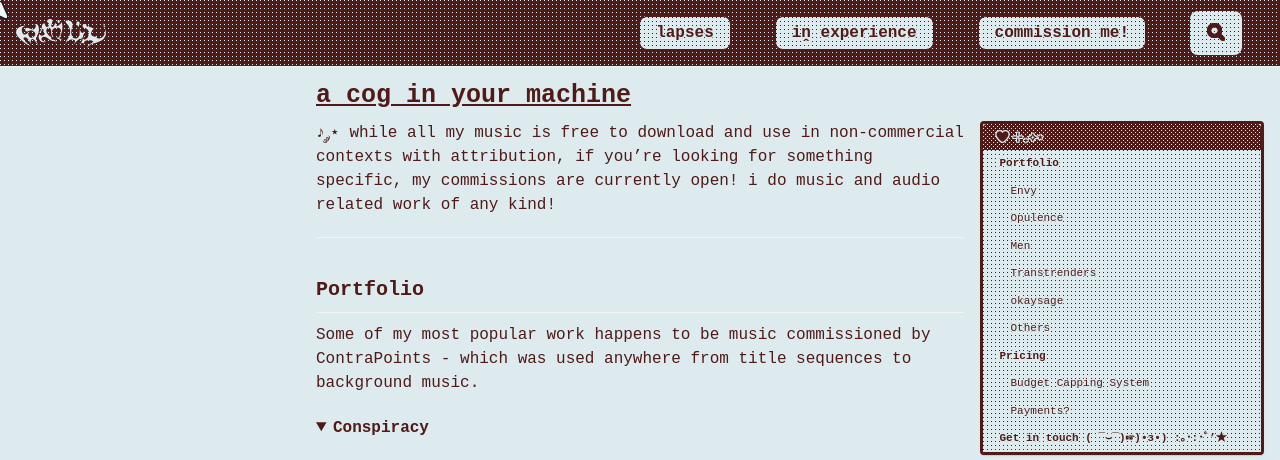
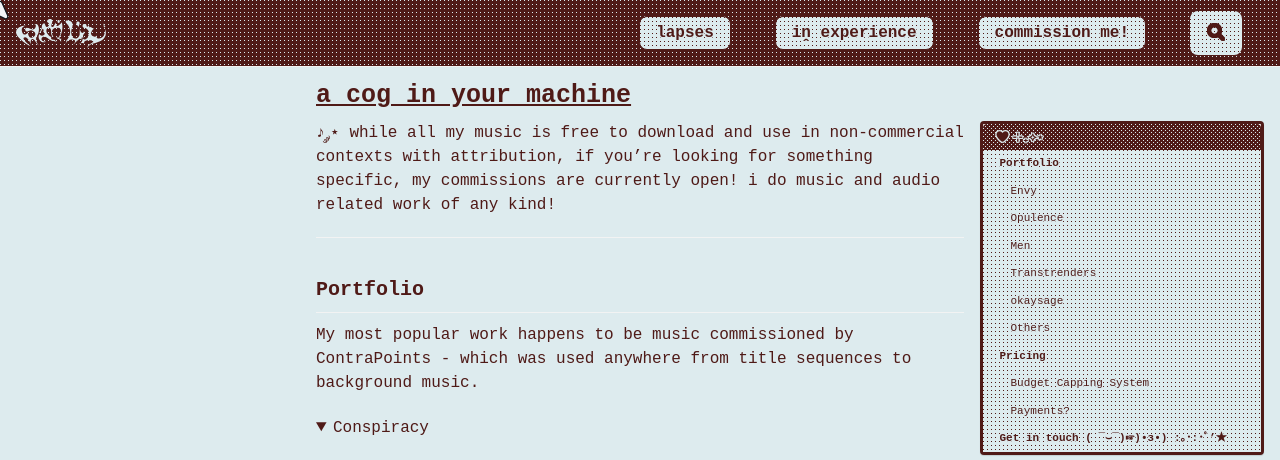
Before and after one commit to cryotato/cryotato.github.io, a Jekyll site: the page built from _pages/commissions.md, in a window 1280 px wide and 900 px high, cut to the strip 0-460 px from the top of the window. Built offline with Jekyll 4.4.1, drawn with Linux system fonts in a browser that asks for light colours; cached includes are drawn as plain includes.

Commit message:
Revert "Update commissions.md"
This reverts commit fbc368e3c3a04e37d8846591769922bd58f83bb9.

```diff
--- a/_pages/commissions.md
+++ b/_pages/commissions.md
@@ -11,10 +11,10 @@ toc_icon: "heart"  # corresponding Font Awesome icon name (without fa prefix)
 ***
 
 ## Portfolio
-Some of my most popular work happens to be music commissioned by ContraPoints - which was used anywhere from title sequences to background music.
+My most popular work happens to be music commissioned by ContraPoints - which was used anywhere from title sequences to background music.
 
 <details open>
-<summary><b>Conspiracy</b></summary>
+<summary>Conspiracy</summary>
 <br>
 
 <iframe width="560" height="315" src="https://www.youtube.com/embed/teqkK0RLNkI?si=UUUen4U7tJdj_KHN" title="YouTube video player" frameborder="0" allow="accelerometer; autoplay; clipboard-write; encrypted-media; gyroscope; picture-in-picture; web-share" referrerpolicy="strict-origin-when-cross-origin" allowfullscreen></iframe>
```
